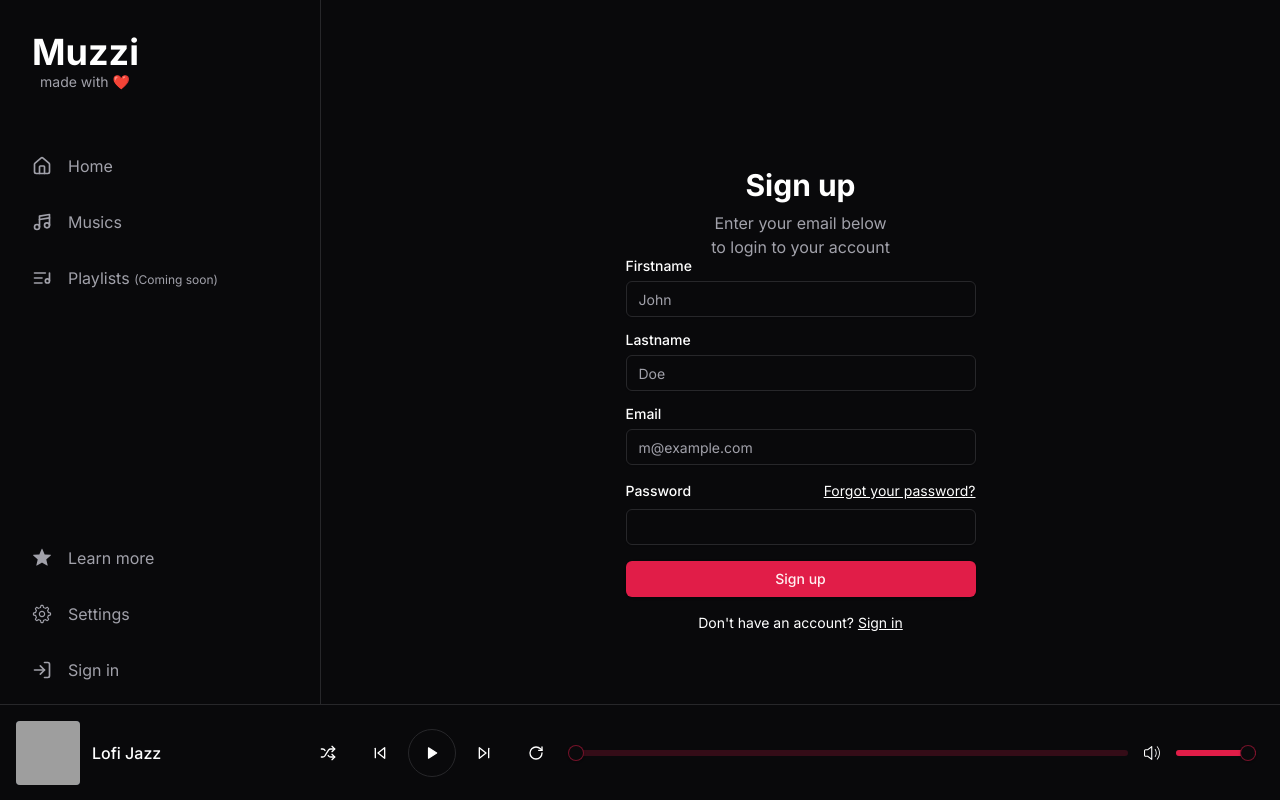
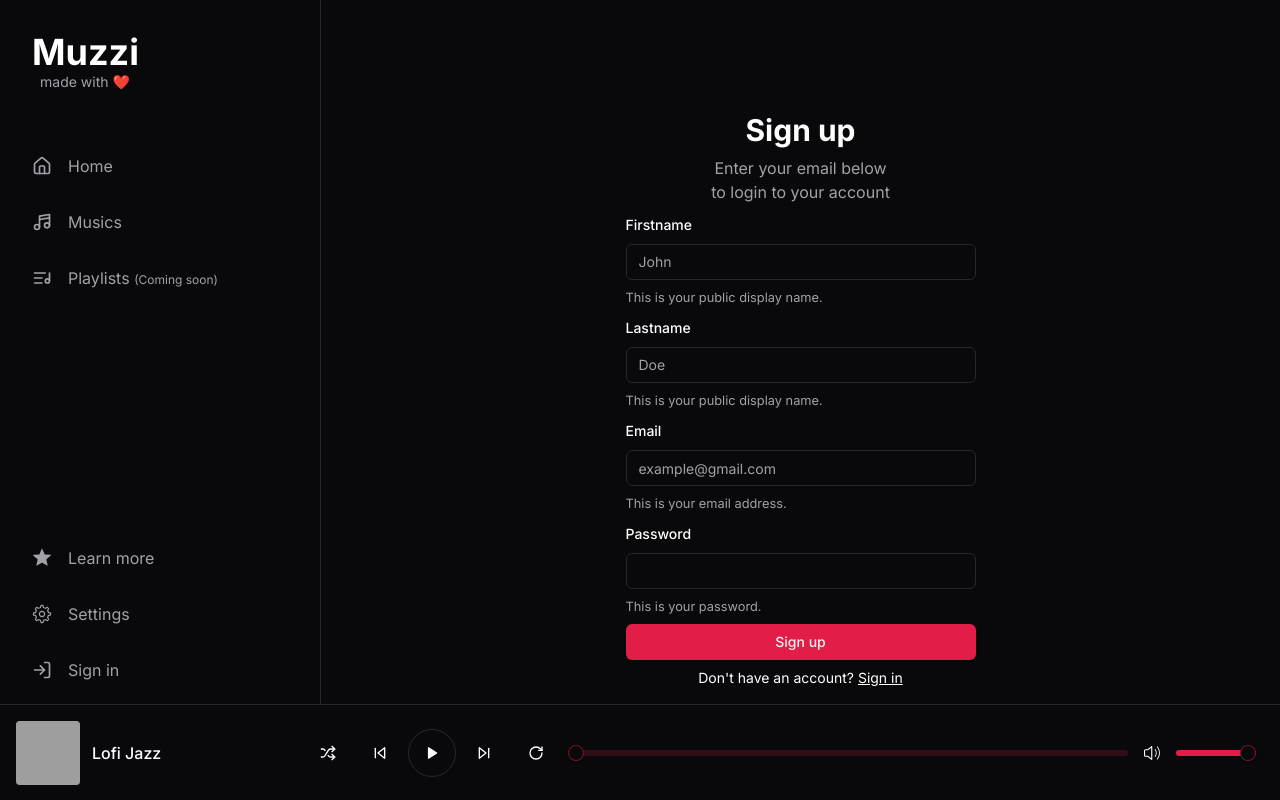
Before and after one commit to BenGregory23/muzzi-front, a React (Vite) app: page /auth/signup in a window 1280 px wide. Built offline with nearby package versions, Linux system fonts and the light colour scheme; grey boxes are pictures that could not be loaded.

Commit message:
Feature : Sign up added

```diff
--- a/package.json
+++ b/package.json
@@ -24,6 +24,7 @@
     "@tanstack/react-query": "^5.51.15",
     "class-variance-authority": "^0.7.0",
     "clsx": "^2.1.1",
+    "framer-motion": "^11.3.21",
     "lodash": "^4.17.21",
     "lucide-react": "^0.417.0",
     "luxon": "^3.4.4",
--- a/src/routes/auth/signup.tsx
+++ b/src/routes/auth/signup.tsx
@@ -1,11 +1,83 @@
+import { Button } from "@/components/ui/button";
+import { Input } from "@/components/ui/input";
+import { Label } from "@/components/ui/label";
+import { useState } from "react";
+import { Link, useNavigate } from "react-router-dom";
+import { useKeep } from "../../hooks/useKeep.tsx";
+import { useMainStore } from "../../stores/main.ts";
+import { fetchWrapper } from "../../utils/fetchWrapper.ts";
+import { toast } from "sonner";
+import { zodResolver } from "@hookform/resolvers/zod";
+import { useForm } from "react-hook-form";
+import { z } from "zod";
+import {
+  Form,
+  FormControl,
+  FormDescription,
+  FormField,
+  FormItem,
+  FormLabel,
+  FormMessage,
+} from "../../components/ui/form.tsx";
+import getUser from "../../api-requests/getUser.ts";
 
-import { Button } from "@/components/ui/button"
-import { Input } from "@/components/ui/input"
-import { Label } from "@/components/ui/label"
-import { Link } from "react-router-dom"
+const formSchema = z.object({
+  firstname: z.string().min(2, "Firstname must be at least 2 characters"),
+  lastname: z.string().min(2, "Lastname must be at least 2 characters"),
+  email: z.string().email("Invalid email address"),
+  password: z.string().min(8, "Password must be at least 8 characters"),
+});
+
+export default function SignUp() {
+
+  const navigate = useNavigate();
+  const { setToken, setUser } = useMainStore((state) => state);
+
+  const form = useForm<z.infer<typeof formSchema>>({
+    resolver: zodResolver(formSchema),
+    defaultValues: {
+      firstname: "",
+      lastname: "",
+      email: "",
+    },
+  });
+
+  // 2. Define a submit handler.
+  async function onSubmit(values: z.infer<typeof formSchema>) {
+    try {
+
+      console.log(values);
+      const { result, error } = await fetchWrapper.post(
+        "http://localhost:3000/auth/signup",
+        values,
+        false
+      );
+      if (error) {
+        toast.error(error);
+      }
+
+      if (result) {
+
+        console.log(result);
+        // get body data
 
 
-export default function SignUp() {
+        if (result.access_token) {
+          setToken(result.access_token);
+          useKeep.set("token", result.access_token);
+
+          // const user = await getUser();
+
+          // setUser(user);
+
+          // // TODO: redirect to home
+          // navigate("/");
+        }
+      }
+    } catch (e) {
+      console.error(e);
+    }
+  }
 
 
 
@@ -14,67 +86,96 @@ export default function SignUp() {
   return (
     <div className="flex justify-center items-center border-l border-secondary w-full bg-background h-full text-white ">
       <div className="flex items-center justify-center py-12">
-        <div className=" w-[350px] gap-6">
+        <Form {...form}>
+          <form
+            onSubmit={form.handleSubmit(onSubmit)}
+            className="space-y-2 w-[350px]"
+          >
             <div className="grid gap-2 text-center">
               <h1 className="text-3xl font-bold">Sign up</h1>
               <p className="text-balance text-muted-foreground">
                 Enter your email below to login to your account
               </p>
             </div>
-          <div className="grid gap-4">
-          <div className="grid gap-2">
-              <Label htmlFor="firstname">Firstname</Label>
+            <FormField
+              control={form.control}
+              name="firstname"
+              render={({ field }) => (
+                <FormItem>
+                  <FormLabel>Firstname</FormLabel>
+                  <FormControl>
+                    <Input placeholder="John" {...field} />
+                  </FormControl>
+                  <FormDescription>
+                    This is your public display name.
+                  </FormDescription>
+                  <FormMessage />
+                </FormItem>
+              )}
+            />
+
+            <FormField
+              control={form.control}
+              name="lastname"
+              render={({ field }) => (
+                <FormItem>
+                  <FormLabel>Lastname</FormLabel>
+                  <FormControl>
+                    <Input placeholder="Doe" {...field} />
+                  </FormControl>
+                  <FormDescription>
+                    This is your public display name.
+                  </FormDescription>
+                  <FormMessage />
+                </FormItem>
+              )}
+            />
+
+            <FormField
+              control={form.control}
+              name="email"
+              render={({ field }) => (
+                <FormItem>
+                  <FormLabel>Email</FormLabel>
+                  <FormControl>
                     <Input
-                id="fistname"
-                type="test"
-                placeholder="John"
-                required
+                      type="email"
+                      placeholder="example@gmail.com"
+                      {...field}
                     />
-            </div>
-            <div className="grid gap-2">
-              <Label htmlFor="lastname">Lastname</Label>
-              <Input
-                id="lastname"
-                type="test"
-                placeholder="Doe"
-                required
+                  </FormControl>
+                  <FormDescription>This is your email address.</FormDescription>
+                  <FormMessage />
+                </FormItem>
+              )}
             />
-            </div>
-            <div className="grid gap-2">
-              <Label htmlFor="email">Email</Label>
-              <Input
-                id="email"
-                type="email"
-                placeholder="m@example.com"
-                required
+
+            <FormField
+              control={form.control}
+              name="password"
+              render={({ field }) => (
+                <FormItem>
+                  <FormLabel>Password</FormLabel>
+                  <FormControl>
+                    <Input type="password" {...field} />
+                  </FormControl>
+                  <FormDescription>This is your password.</FormDescription>
+                  <FormMessage />
+                </FormItem>
+              )}
             />
-            </div>
-            <div className="grid gap-2">
-              <div className="flex items-center">
-                <Label htmlFor="password">Password</Label>
-                <Link
-                  to="/forgot-password"
-                  className="ml-auto inline-block text-sm underline"
-                >
-                  Forgot your password?
-                </Link>
-              </div>
-              <Input id="password" type="password" required />
-            </div>
             <Button type="submit" className="w-full">
               Sign up
             </Button>
-
-          </div>
             <div className="mt-4 text-center text-sm">
               Don&apos;t have an account?{" "}
               <Link to="/auth/signin" className="underline">
                 Sign in
               </Link>
             </div>
+          </form>
+        </Form>
       </div>
     </div>
-
-    </div>
-  )
+  );
 }
```
Also changed, not shown: 2 other files (tests, documents, lock files or other folders). Lines whose indentation alone changed are shown as unchanged.
